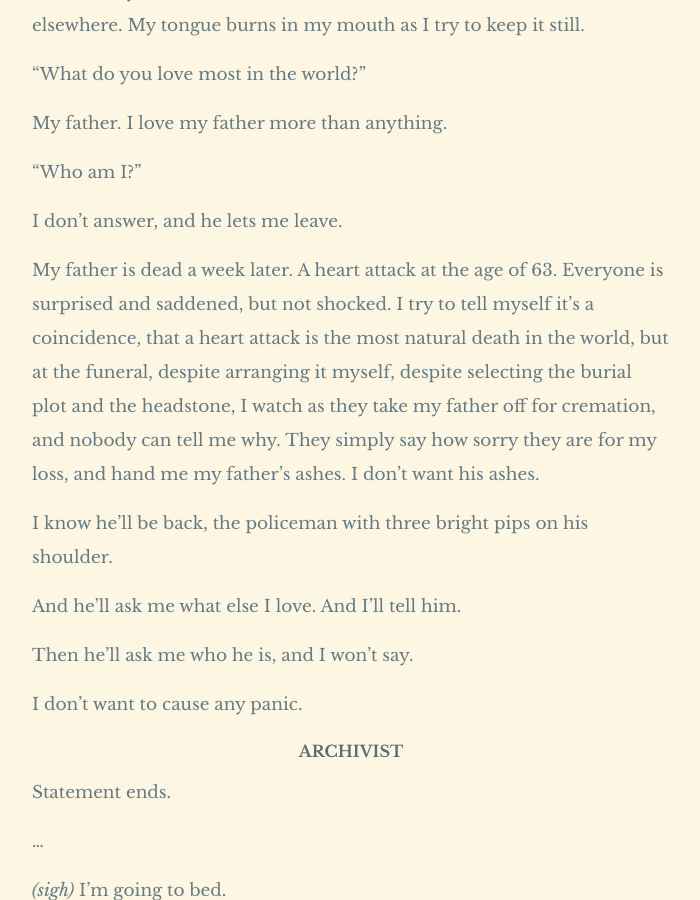
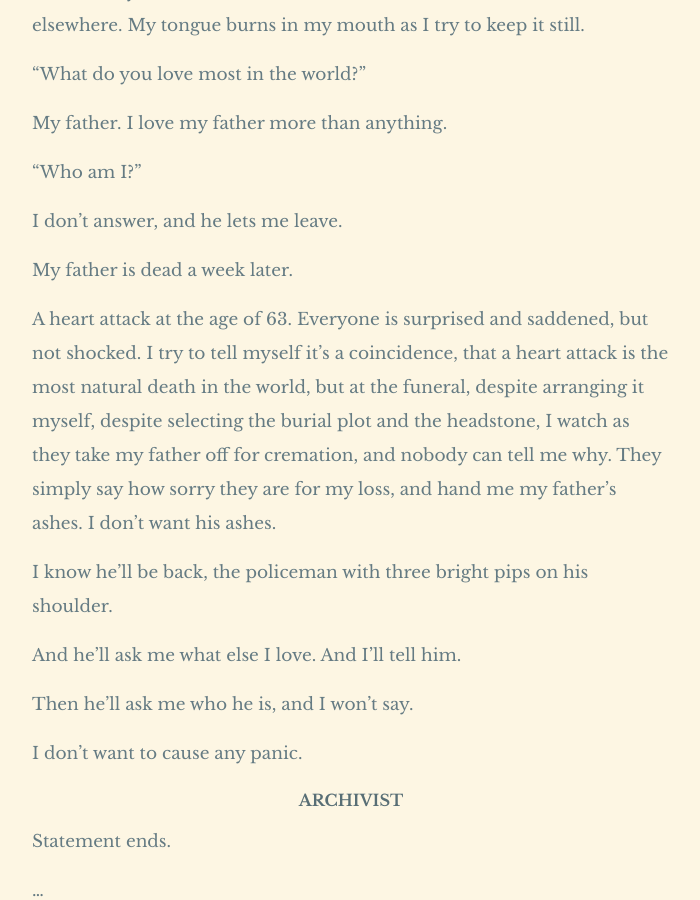
Before and after one commit to Snarp/magnus_archives_transcripts, a Jekyll site: the page built from _posts/2018-06-27-107.md, in a window 1280 px wide and 900 px high, scrolled down 9020 px. Shown: the whole window, without its empty margins (289-989 px from the left). Built offline with Jekyll 4.4.1, drawn with Linux system fonts in a browser that asks for light colours; some web fonts are replaced; some of the changed text lies outside the part shown.

Commit message:
[Savescum auto-commit.]

```diff
--- a/_posts/2018-06-27-107.md
+++ b/_posts/2018-06-27-107.md
@@ -69,7 +69,7 @@
 
 ##### [CLICK]
 
-__(hoarsely, wheezing intermittently)__ The, the hospital was, the hospital was interesting. It's all very well being able to get people to answer your questions, but if they genuinely don't remember something, it's not always as useful as it seems.
+_(hoarsely, wheezing intermittently)_ The, the hospital was, the hospital was interesting. It's all very well being able to get people to answer your questions, but if they genuinely don't remember something, it's not always as useful as it seems.
 
 I only found one person, Louis Brown, a nurse, who recalls working the night Gerard Keay was admitted. His "mother" was with him - and I almost feel like Gertrude took a perverse joy in the pretense - she explained his condition to the doctor, though could apparently offer no good reason he wasn't in full-time treatment, as his cancer was by this point... very advanced. _(sigh)_ They did everything they could to save him, but he had a second seizure shortly after he was admitted, and there was nothing they could do.
 
@@ -127,7 +127,7 @@
 
 Statement begins.
 
-#### ARCHIVIST _(STATEMENT)_
+#### ARCHIVIST (STATEMENT)
 
 The room is hot. It's small and there are no windows, and the table is sheet metal. It shouldn't be so hot in January, but I think maybe they've just got the heating turned up too high. When I rest my arm on the table too long, I can see the patches of sweat on the smooth surface as I lift them up again. I've asked for water so many times, and he always says it's coming, but it hasn't come yet.
 
@@ -237,7 +237,9 @@
 
 I don't answer, and he lets me leave.
 
-My father is dead a week later. A heart attack at the age of 63. Everyone is surprised and saddened, but not shocked. I try to tell myself it's a coincidence, that a heart attack is the most natural death in the world, but at the funeral, despite arranging it myself, despite selecting the burial plot and the headstone, I watch as they take my father off for cremation, and nobody can tell me why. They simply say how sorry they are for my loss, and hand me my father's ashes. I don't want his ashes.
+My father is dead a week later.
+
+A heart attack at the age of 63. Everyone is surprised and saddened, but not shocked. I try to tell myself it's a coincidence, that a heart attack is the most natural death in the world, but at the funeral, despite arranging it myself, despite selecting the burial plot and the headstone, I watch as they take my father off for cremation, and nobody can tell me why. They simply say how sorry they are for my loss, and hand me my father's ashes. I don't want his ashes.
 
 I know he'll be back, the policeman with three bright pips on his shoulder.
 
@@ -483,7 +485,7 @@
 
 #### JULIA
 
-Can I see some ID please?
+Can I see some ID, please?
 
 #### POLICE OFFICER
 
@@ -603,7 +605,7 @@
 
 #### JULIA
 
-He works for the Magnus Institute. He's read all about us.
+He works for the Magnus Institute. He's read *all* about us.
 
 #### TREVOR
 
@@ -619,7 +621,7 @@
 
 #### JULIA
 
-You didn't kill it?
+You didn't kill it?!
 
 #### TREVOR
 
```
Also changed, not shown: other parts of _posts/2018-06-27-107.md (+14 -14 lines), _posts/2018-07-25-111.md (+1 -1 lines).
